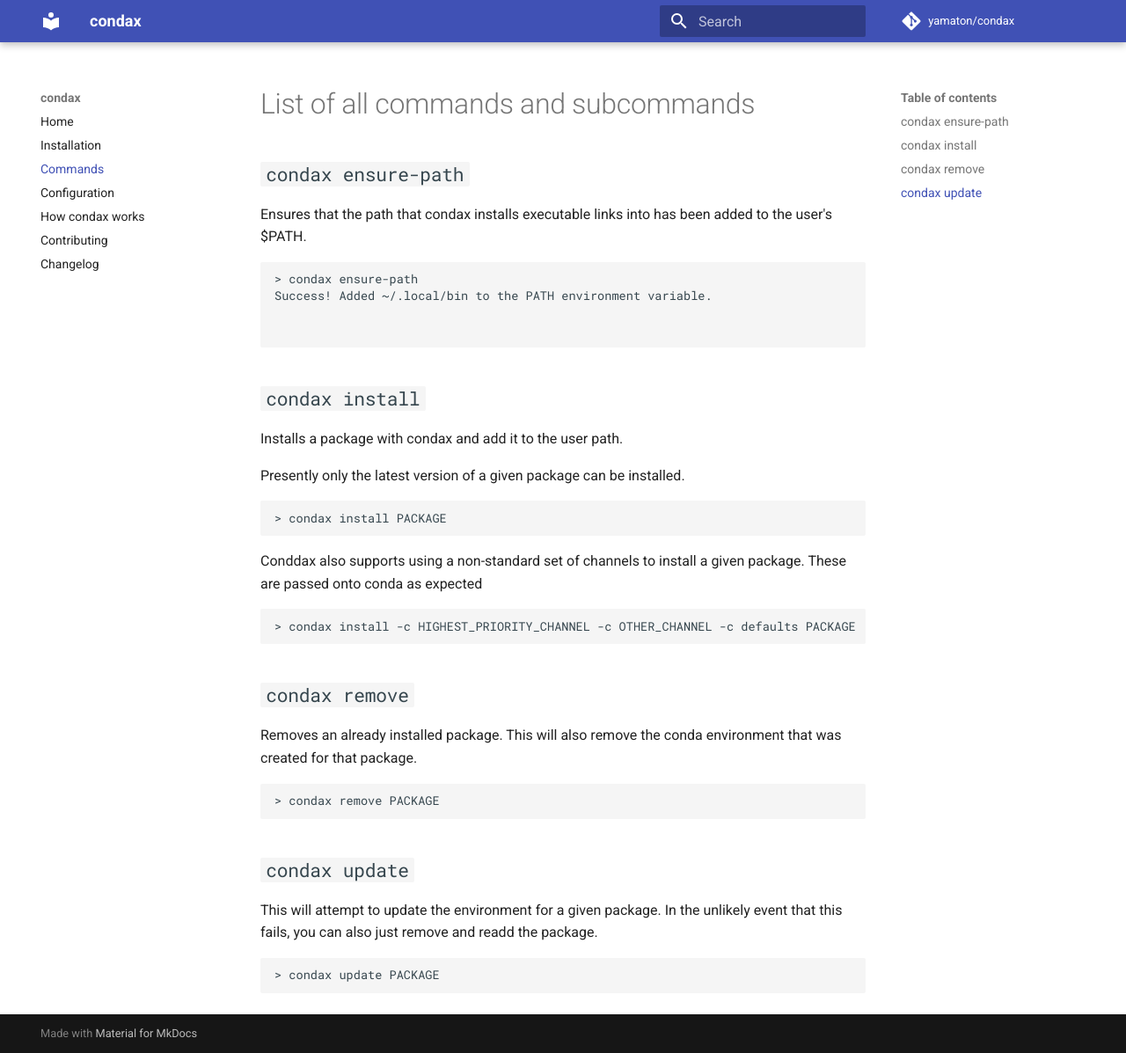
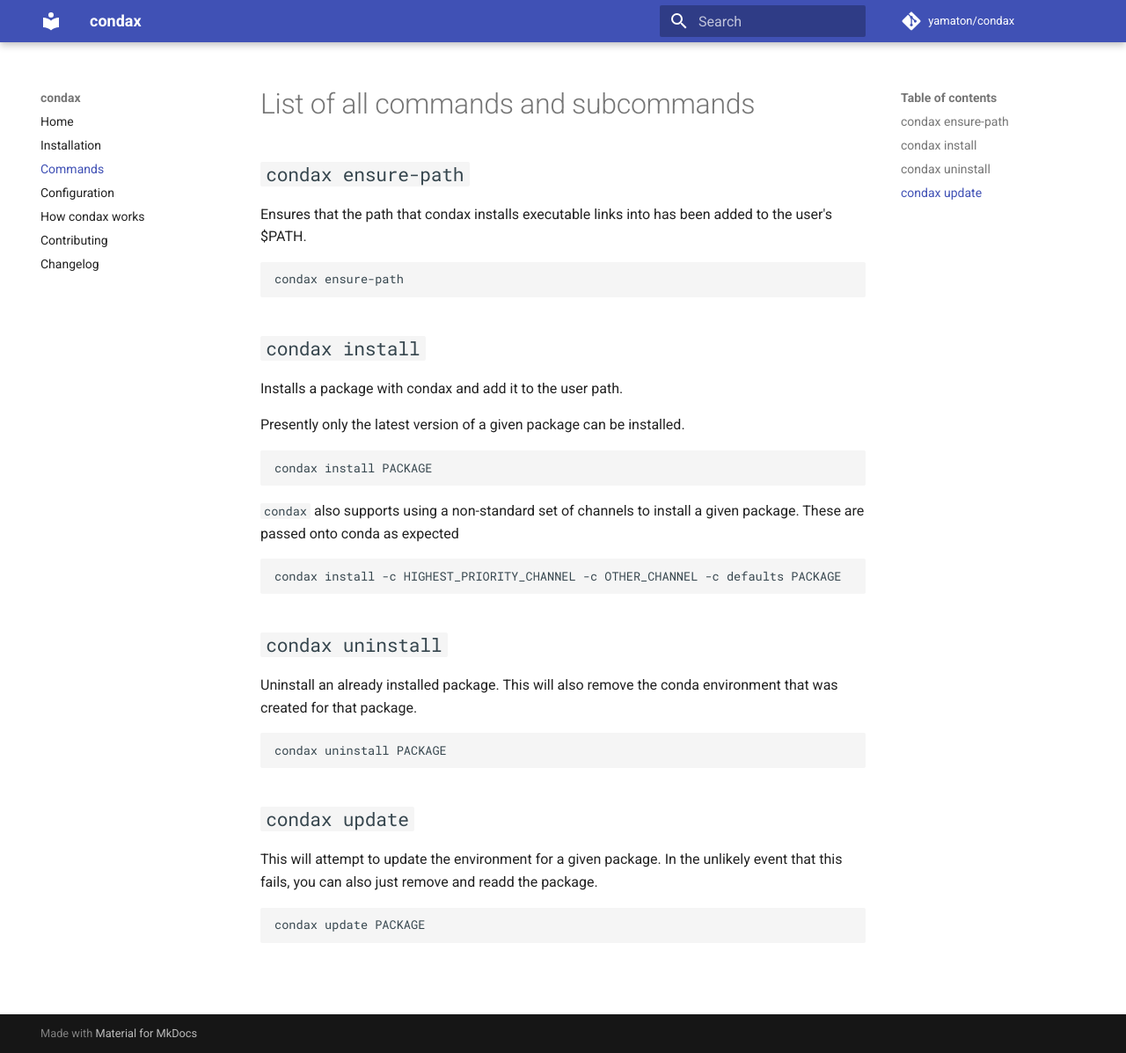
Before and after one commit to mariusvniekerk/condax, an MkDocs documentation site: the page built from docs/commands.md, in a window 1280 px wide and 1197 px high. Shown: the whole window at 88% size. Built offline with MkDocs 1.6.1 and Material for MkDocs 9.7.7, drawn with Linux system fonts in a browser that asks for light colours; comment, search, counter and statistics services are not loaded.

Commit message:
Update docs

````diff
--- a/docs/commands.md
+++ b/docs/commands.md
@@ -4,11 +4,8 @@
 
 Ensures that the path that condax installs executable links into has been added to the user's $PATH.
 
-```
-> condax ensure-path
-Success! Added ~/.local/bin to the PATH environment variable.
-
-
+```shell
+condax ensure-path
 ```
 
 ## `condax install`
@@ -17,28 +14,28 @@
 
 Presently only the latest version of a given package can be installed.
 
-```bash
-> condax install PACKAGE
+```shell
+condax install PACKAGE
 ```
 
-Conddax also supports using a non-standard set of channels to install a given package.  These are passed onto conda as expected
+`condax` also supports using a non-standard set of channels to install a given package.  These are passed onto conda as expected
 
-```bash
-> condax install -c HIGHEST_PRIORITY_CHANNEL -c OTHER_CHANNEL -c defaults PACKAGE
+```shell
+condax install -c HIGHEST_PRIORITY_CHANNEL -c OTHER_CHANNEL -c defaults PACKAGE
 ```
 
-## `condax remove`
+## `condax uninstall`
 
-Removes an already installed package.  This will also remove the conda environment that was created for that package.
+Uninstall an already installed package.  This will also remove the conda environment that was created for that package.
 
-```bash
-> condax remove PACKAGE
+```shell
+condax uninstall PACKAGE
 ```
 
 ## `condax update`
 
 This will attempt to update the environment for a given package.  In the unlikely event that this fails, you can also just remove and readd the package.
 
-```bash
-> condax update PACKAGE
+```shell
+condax update PACKAGE
 ```
````
Also changed, not shown: docs/contributing.md (+1 -1 lines), docs/how-this-works.md (+8 -4 lines), docs/index.md (+1 -2 lines), docs/installation.md (+7 -26 lines).
